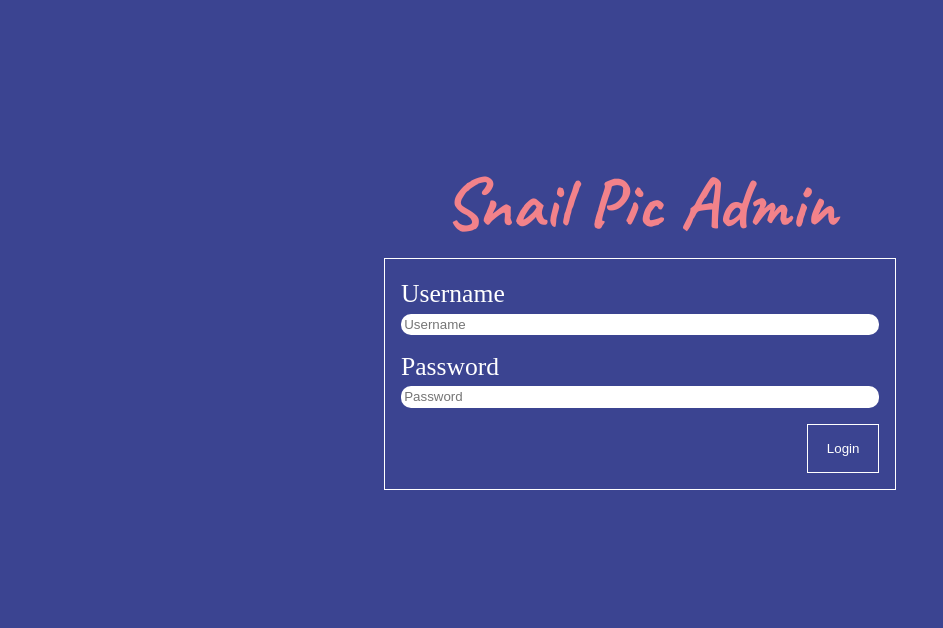
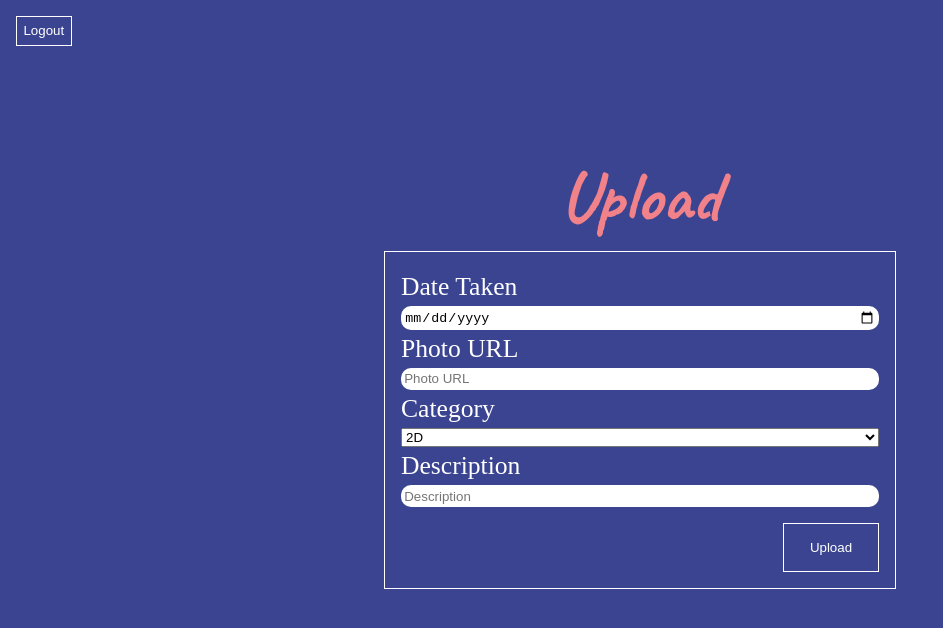
Before and after one commit to EnterOrion/snail-pic-admin, a React (Vite) app: page / in a window 1280 px wide. Shown: the top 628 px of the page, without its empty margins (0-943 px from the left). Built offline with nearby package versions, Linux system fonts and the light colour scheme.

Commit message:
Add upload page

```diff
--- a/src/App.css
+++ b/src/App.css
@@ -44,7 +44,7 @@ input {
 }
 
 .form-button {
-  width: 15%;
+  width: clamp(6rem, 15%, 20rem);
   margin-top: 1rem;
   border: 1px solid white;
   color: white;
@@ -56,16 +56,17 @@ input {
 
 .form-button:hover {
   color: hsl(356, 81%, 73%);
+  border: 1px solid hsl(356, 81%, 73%);
 }
 
-.login-heading {
+.page-heading {
   font-family: "Caveat", cursive;
   font-size: 4.5rem;
   color: hsl(356, 81%, 73%);
   font-weight: 700;
 }
 
-.login-page {
+.page {
   display: flex;
   height: 100%;
   justify-content: center;
@@ -73,3 +74,35 @@ input {
   flex-direction: column;
   padding-bottom: 10rem;
 }
+
+.logout-button {
+  margin: 1rem 0 0 1rem;
+  background: transparent;
+  border: 1px solid white;
+  color: white;
+  padding: 0.4rem;
+}
+
+.logout-button:hover {
+  color: hsl(356, 81%, 73%);
+  border-color: hsl(356, 81%, 73%);
+}
+
+@media (max-width: 800px) {
+  form {
+    width: 70%;
+  }
+}
+
+@media (max-width: 400px) {
+  .page-heading {
+    font-size: 3rem;
+  }
+}
+
+@media (max-width: 350px) {
+  form {
+    width: 70%;
+    font-size: 1rem;
+  }
+}
--- a/src/App.jsx
+++ b/src/App.jsx
@@ -1,10 +1,11 @@
 import "./App.css";
-import Login from "./Login";
+//import Login from "./Login";
+import UploadForm from "./UploadForm";
 
 function App() {
   return (
     <>
-      <Login />
+      <UploadForm />
     </>
   );
 }
--- a/src/Login.jsx
+++ b/src/Login.jsx
@@ -1,7 +1,7 @@
 const Login = () => {
   return (
-    <div className="login-page">
-      <h1 className="login-heading">Snail Pic Admin</h1>
+    <div className="page">
+      <h1 className="page-heading">Snail Pic Admin</h1>
       <form>
         <label htmlFor="name">Username</label>
         <input
--- a/src/UploadForm.jsx
+++ b/src/UploadForm.jsx
@@ -1,5 +1,48 @@
 const uploadForm = () => {
-  return <></>;
+  return (
+    <>
+      <button className="logout-button">Logout</button>
+      <div className="page">
+        <h1 className="page-heading">Upload</h1>
+        <form>
+          <label htmlFor="date">Date Taken</label>
+          <input
+            id="date"
+            type="date"
+            placeholder="Date taken"
+            name="date"
+            required
+          />
+          <label htmlFor="photo">Photo URL</label>
+          <input
+            id="photo"
+            type="text"
+            placeholder="Photo URL"
+            name="photo"
+            required
+          />
+          <label htmlFor="category">Category</label>
+          <select id="category" name="category">
+            <option value="2D">2D</option>
+            <option value="3D">3D</option>
+            <option value="Live">Live</option>
+          </select>
+          <label htmlFor="description">Description</label>
+          <input
+            id="description"
+            type="text"
+            placeholder="Description"
+            name="description"
+            required
+          />
+
+          <button className="form-button" type="submit">
+            Upload
+          </button>
+        </form>
+      </div>
+    </>
+  );
 };
 
 export default uploadForm;
```
